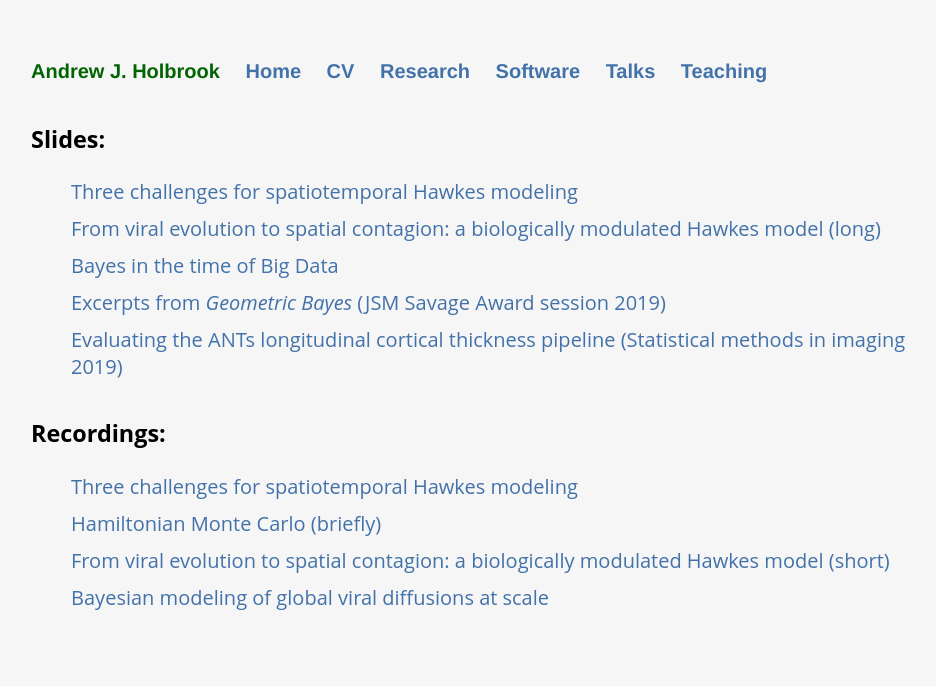
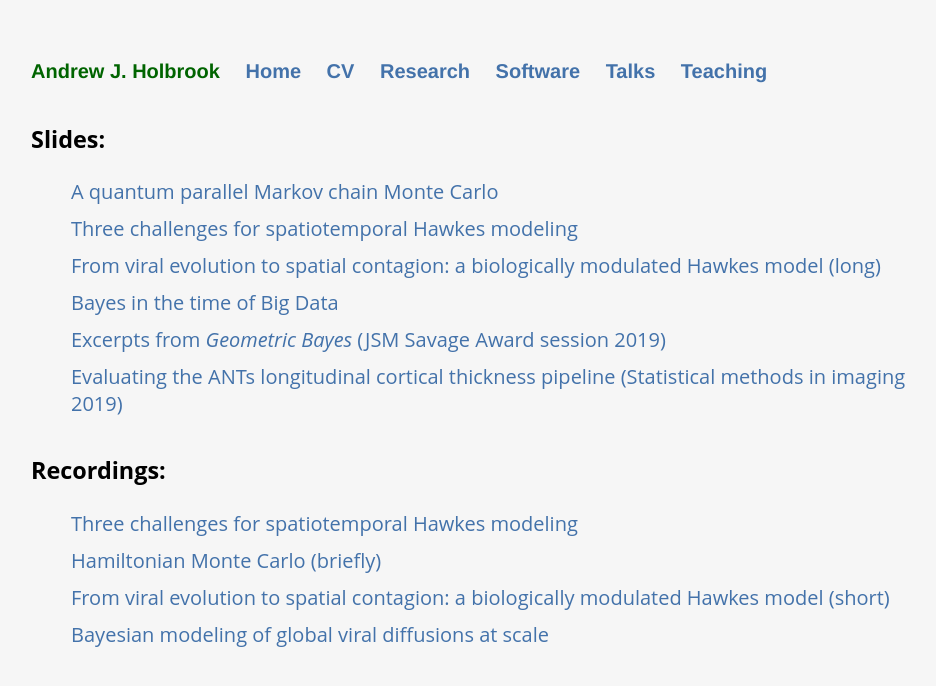
Before and after one commit to andrewjholbrook/andrewjholbrook.github.io, a Jekyll site: the page built from slides.html, in a window 1280 px wide. Shown: the top 686 px of the page, without its empty margins (161-1097 px from the left). Built offline with Jekyll 4.4.1, drawn with Linux system fonts in a browser that asks for light colours; a style sheet for code colours, icons or effects is not loaded.

Commit message:
Update slides.html

```diff
--- a/slides.html
+++ b/slides.html
@@ -9,6 +9,7 @@
 
   <h3>Slides:</h3>
   <ul id="news">
+               <li> <a href="slides/QPMCMC.pdf" target="_blank">A quantum parallel Markov chain Monte Carlo</a>
                 <li> <a href="slides/hawkesChallenges.pdf" target="_blank">Three challenges for spatiotemporal Hawkes modeling</a>
                 <li> <a href="slides/phyloHawkes.pdf" target="_blank">From viral evolution to spatial contagion: a biologically modulated Hawkes model (long)</a>
                 <li> <a href="slides/BigBayes.pdf" target="_blank">Bayes in the time of Big Data</a>
```
